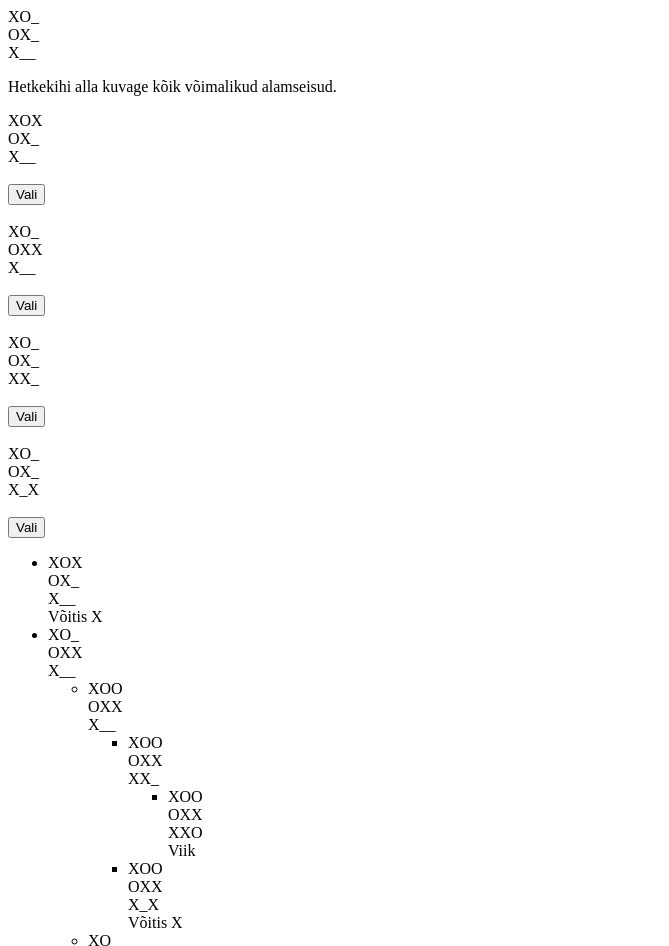
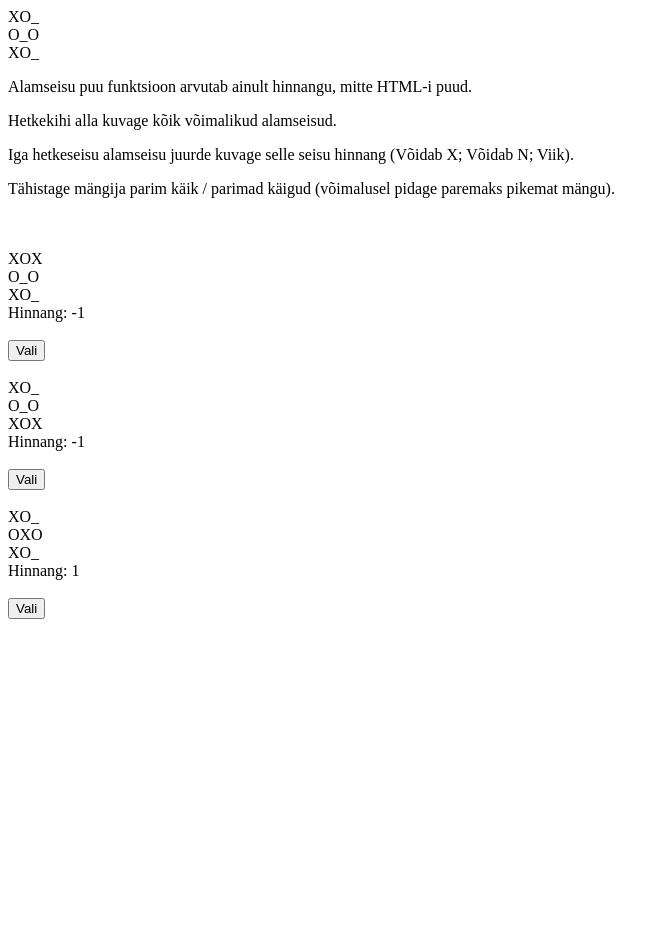
Before and after one commit to robkukke/intsys2023, a plain HTML site: page 02_trips_traps_trull/index.html in a window 1280 px wide. Shown: the top 946 px of the page, without its empty margins (0-669 px from the left). After the commit the page ends 800 px from the top, so only its background shows below. Drawn offline with Linux system fonts and the light colour scheme.

Commit message:
02_trips_traps_trull

```diff
--- a/02_trips_traps_trull/index.html
+++ b/02_trips_traps_trull/index.html
@@ -7,8 +7,10 @@
 </head>
 <body>
     <div id="currentLayer"></div>
+    <p>Alamseisu puu funktsioon arvutab ainult hinnangu, mitte HTML-i puud.</p>
     <p>Hetkekihi alla kuvage kõik võimalikud alamseisud.</p>
+    <p>Iga hetkeseisu alamseisu juurde kuvage selle seisu hinnang (Võidab X; Võidab N; Viik).</p>
+    <p>Tähistage mängija parim käik / parimad käigud (võimalusel pidage paremaks pikemat mängu).</p>
     <div id="selectionLayer"></div>
-    <div id="treeLayer"></div>
 </body>
 </html>
--- a/02_trips_traps_trull/script.js
+++ b/02_trips_traps_trull/script.js
@@ -4,10 +4,9 @@
    st. alakriips tähistab tühja ruutu, O või X ruudus olevat sümbolit.
    Viimane (kümnes) sümbol näitab, kelle kord on käia. */
 
-let currentGameState = "XO_OX_X__X";
+let currentGameState = "XO_O_OXO_X";
 const currentLayer = document.getElementById("currentLayer");
 const selectionLayer = document.getElementById("selectionLayer");
-const treeLayer = document.getElementById("treeLayer");
 
 document.addEventListener("DOMContentLoaded", () => {
     displayGameState();
@@ -20,7 +19,7 @@ function getValidNextStates(state) {
 
     for (let space = 0; space < 9; space++) {
         if (state[space] === "_") {
-            const nextState = state.slice(0, space) + player + state.slice(space + 1, 9) + opponent;
+            const nextState = `${state.slice(0, space)}${player}${state.slice(space + 1, 9)}${opponent}`;
 
             validNextStates.push(nextState);
         }
@@ -47,53 +46,45 @@ function checkForWinner(state) {
     return false;
 }
 
-function generateStateTree(state, isTopNode = true) {
+function generateStateTree(state) {
     const winner = checkForWinner(state);
     const validNextStates = getValidNextStates(state);
 
-    if (isTopNode) {
-        return `<ul>${validNextStates.map(nextState => generateStateTree(nextState, false)).join('')}</ul>`;
+    if (winner) {
+        return winner === "X" ? 1 : -1;
     }
 
-    if (winner) {
-        return `<li>${stateToString(state)}<br>Võitis ${winner}</li>`;
+    if (validNextStates.length > 0) {
+        const ratings = validNextStates.map(nextState => generateStateTree(nextState));
+        return state[9] === "X" ? Math.max(...ratings) : Math.min(...ratings);
     }
 
-    if (validNextStates.length === 0) {
-        return `<li>${stateToString(state)}<br>Viik</li>`;
-    }
-
-    return `<li>${stateToString(state)}<ul>${validNextStates.map(nextState => generateStateTree(nextState, false))
-        .join('')}</ul></li>`;
+    return 0;
 }
 
 function displayGameState() {
     currentLayer.innerHTML = stateToString(currentGameState);
 
     displayValidNextStates();
-    displayStateTree();
 }
 
 function displayValidNextStates() {
-    const validNextStates = getValidNextStates(currentGameState).map(nextState => {
-        return `${stateToString(nextState)}<br><br><input type='button' value='Vali' data-nextstate='${nextState}' />`;
-    });
+    const validNextStates = getValidNextStates(currentGameState).map(nextState => ({
+        state: nextState, rating: generateStateTree(nextState)
+    }));
 
-    selectionLayer.innerHTML = validNextStates.join("<br><br>");
+    validNextStates.sort((state1, state2) => state1.rating - state2.rating);
+
+    selectionLayer.innerHTML = validNextStates
+        .map(nextState => `<br><br>${stateToString(nextState.state)}<br>Hinnang: ${nextState.rating}
+            <br><br><input type='button' value='Vali' data-nextstate="${nextState.state}" />`)
+        .join("<br><br");
 
     const buttons = selectionLayer.querySelectorAll("input[type='button']");
 
     buttons.forEach(button => {
-        button.addEventListener("click", () => {
-            const nextState = button.getAttribute("data-nextstate");
-
-            selectState(nextState);
-        });
+        button.addEventListener("click", () => selectState(button.getAttribute("data-nextstate")));
     });
-}
-
-function displayStateTree() {
-    treeLayer.innerHTML = generateStateTree(currentGameState);
 }
 
 function selectState(newState) {
```
